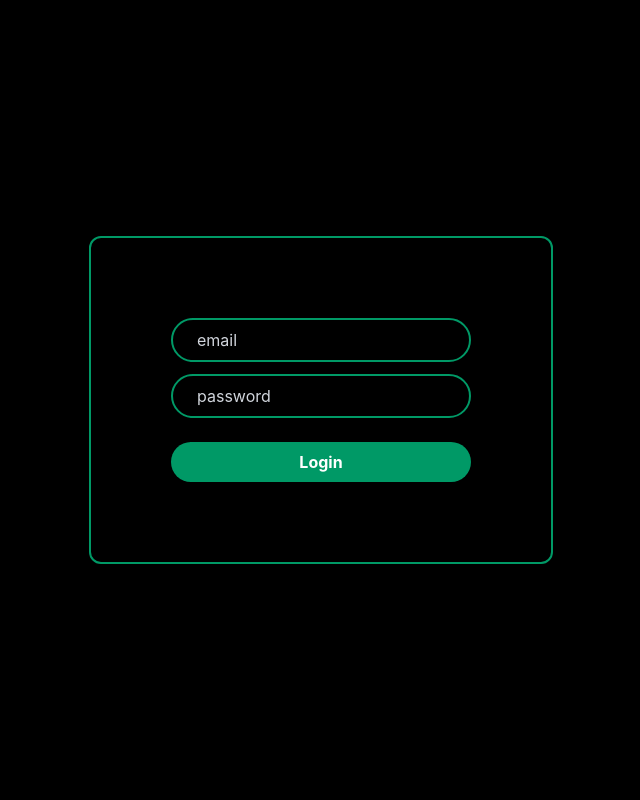
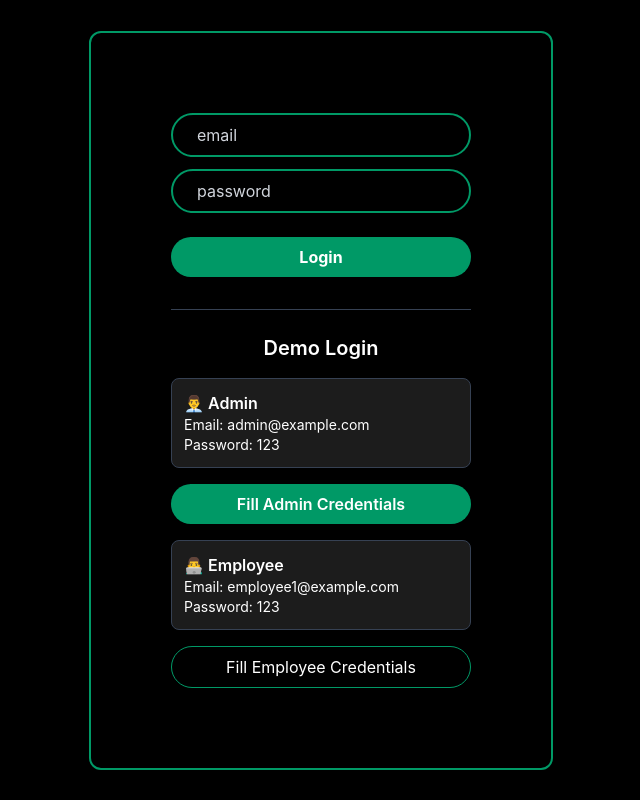
Before and after one commit to NikhilPrasad-NP/employee-management-system, a React (Vite) app: page / in a window 1280 px wide. Shown: the whole page, without its empty margins (319-959 px from the left). Built offline with nearby package versions, Linux system fonts and the light colour scheme.

Commit message:
Add demo login credentials to login page

```diff
--- a/src/components/Auth/Login.jsx
+++ b/src/components/Auth/Login.jsx
@@ -11,6 +11,15 @@ const login = ({ handleLogin }) => {
         setemail("")
         setpassword("")
     }
+    const fillDemoCredentials = (role) => {
+        if (role === "admin") {
+            setemail("admin@example.com")
+            setpassword("123")
+        } else {
+            setemail("employee1@example.com")
+            setpassword("123")
+        }
+    }
     return (
         <div className='flex h-screen w-screen items-center justify-center'>
             <div className='w-[90%] md:w-auto border-emerald-600 border-2 rounded-xl p-8 md:p-20'>
@@ -22,6 +31,43 @@ const login = ({ handleLogin }) => {
                     <input required value={password} onChange={(e) => { setpassword(e.target.value) }} className='w-full mt-3 py-2 px-6 border-2 border-emerald-600 rounded-3xl bg-transparent outline-none placeholder:text-gray-300' type="password" placeholder='password' />
                     <button className='py-2 px-8 w-full font-bold border-none rounded-3xl hover:bg-emerald-700 bg-emerald-600 outline-none mt-6'>Login</button>
                 </form>
+                <div className="mt-8 border-t border-gray-700 pt-6 w-full">
+                    <h3 className="text-lg md:text-xl font-semibold text-center mb-4">
+                        Demo Login
+                    </h3>
+
+                    <div className="space-y-4">
+
+                        <div className="bg-[#1c1c1c] border border-gray-700 rounded-lg p-3">
+                            <p className="font-semibold text-emerald-400">👨‍💼 Admin</p>
+                            <p className="text-sm text-gray-300">Email: admin@example.com</p>
+                            <p className="text-sm text-gray-300">Password: 123</p>
+                        </div>
+
+                        <button
+                            type="button"
+                            onClick={() => fillDemoCredentials("admin")}
+                            className="w-full py-2 rounded-3xl bg-emerald-600 hover:bg-emerald-700 font-semibold transition"
+                        >
+                            Fill Admin Credentials
+                        </button>
+
+                        <div className="bg-[#1c1c1c] border border-gray-700 rounded-lg p-3">
+                            <p className="font-semibold text-emerald-400">👨‍💻 Employee</p>
+                            <p className="text-sm text-gray-300">Email: employee1@example.com</p>
+                            <p className="text-sm text-gray-300">Password: 123</p>
+                        </div>
+
+                        <button
+                            type="button"
+                            onClick={() => fillDemoCredentials("employee")}
+                            className="w-full py-2 rounded-3xl border border-emerald-600 hover:bg-emerald-700 transition"
+                        >
+                            Fill Employee Credentials
+                        </button>
+
+                    </div>
+                </div>
             </div>
         </div>
     )
```
